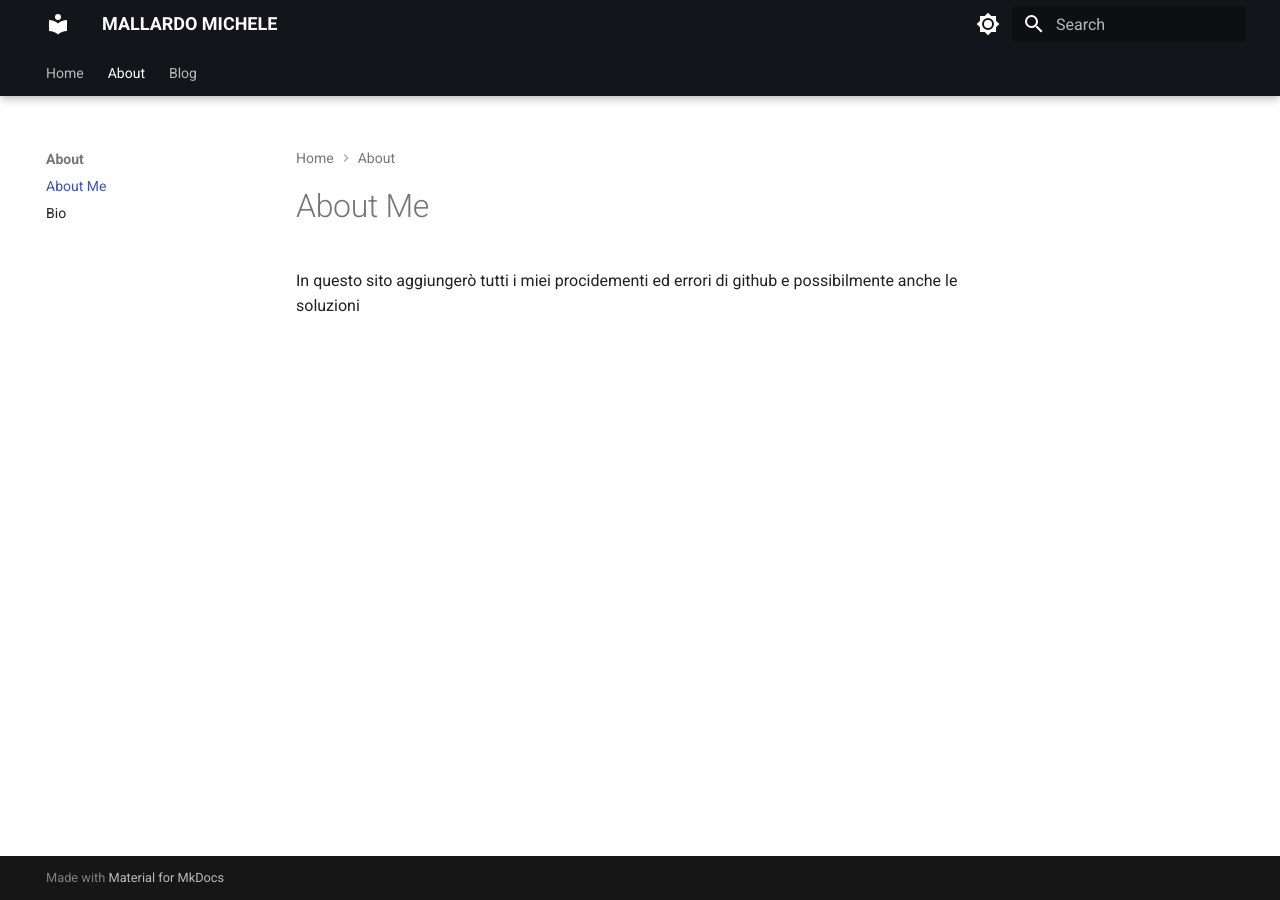
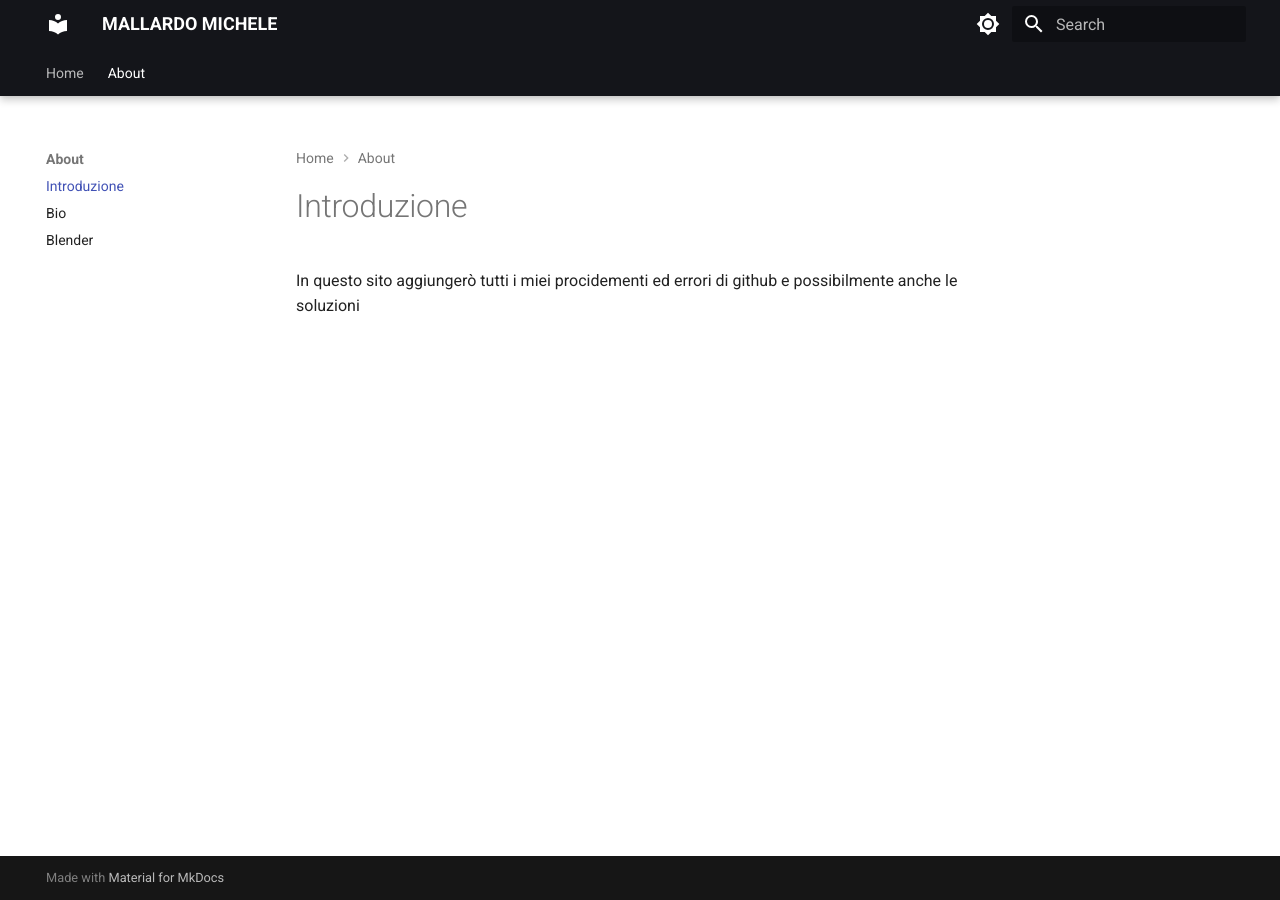
Before and after one commit to Mikhael-31/NTA, an MkDocs documentation site: the page built from docs/about/introduzione.md, in a window 1280 px wide. Built offline with MkDocs 1.6.1 and Material for MkDocs 9.7.7, drawn with Linux system fonts in a browser that asks for light colours; old or Windows-style settings are respelled for this version of MkDocs.

```diff
--- a/mkdocs.yml
+++ b/mkdocs.yml
@@ -36,6 +36,6 @@ theme:
 nav:
   - Home: index.md
   - About:
-    - About Me: about/about.md
+    - Introduzione: about/introduzione.md
     - Bio: about/Bio.md
-  - Blog: about\blog\posts\index.md
+    - Blender: about/Blender.md
```
Also changed, not shown: docs/about/Blender.md (added, +9 -0 lines), docs/about/blog/posts/index.md (deleted, +0 -1 lines), docs/about/Bicchiereblender.jpg (added), docs/about/Blenderbicchiere.jpg (added), docs/about/errori gith.png (deleted), docs/about/introduzione.md (renamed from docs/about/about.md), 1 other file.
